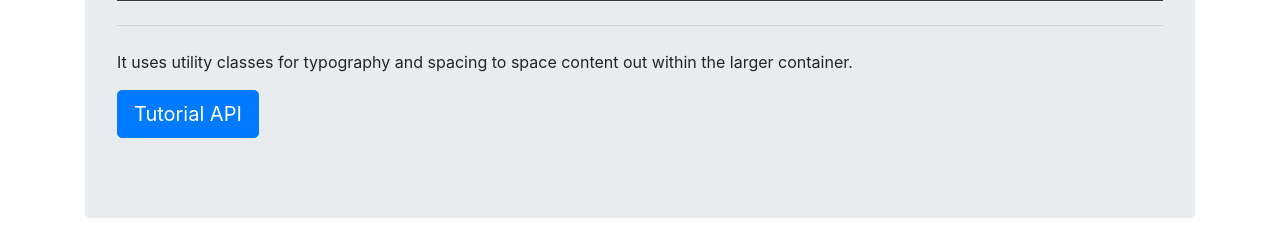
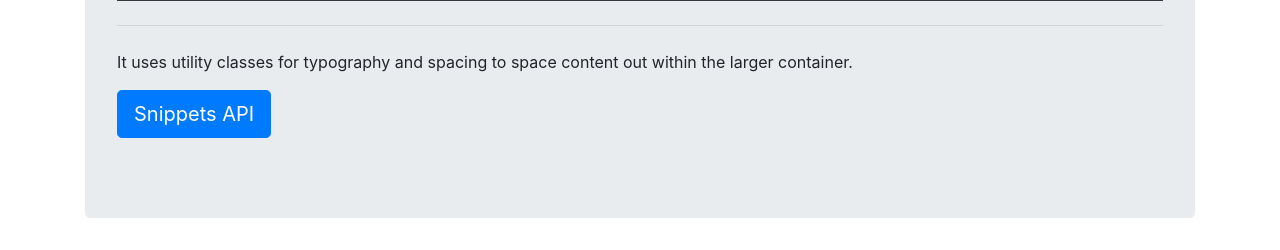
Before and after one commit to Sajid16/REST_API_IN_django, a Django app: page / in a window 1280 px wide. Shown: the part 1806-2056 px from the top of the page. Run offline with Django 3.2, Linux system fonts and the light colour scheme; some libraries are stand-ins or nearby versions.

Commit message:
button name changed from TutorialAPI to Snippets API

```diff
--- a/templates/apiList.html
+++ b/templates/apiList.html
@@ -143,7 +143,7 @@
         <hr class="my-4">
         <p>It uses utility classes for typography and spacing to space content out within the larger container.</p>
         <p class="lead">
-            <a class="btn btn-primary btn-lg" href="snippets" target="_blank" role="button">Tutorial API</a>
+            <a class="btn btn-primary btn-lg" href="snippets" target="_blank" role="button">Snippets API</a>
         </p>
     </div>
 </div>
```
